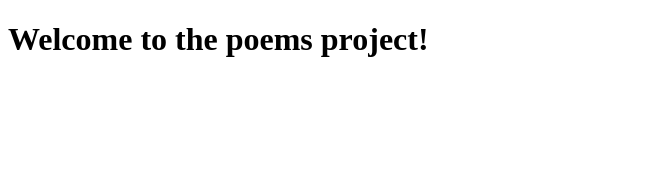
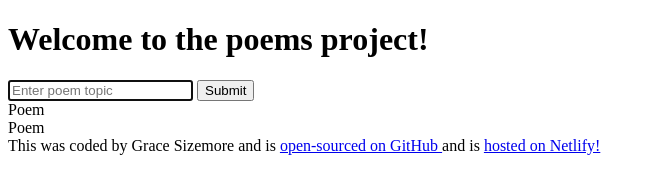
Before and after one commit to gracesize/poems-project, a plain HTML site: page index.html in a window 1280 px wide. Shown: the whole page, without its empty margins (0-654 px from the left). Drawn offline with Linux system fonts and the light colour scheme; files that its build step writes are made by us from their sources; files whose address does not match are found by name.

Commit message:
removed css and added html structure

```diff
--- a/index.html
+++ b/index.html
@@ -1,12 +1,30 @@
 <!DOCTYPE html>
+<html lang="en">
 <head>
     <link rel="stylesheet" href="src/style.css" />
+    <meta charset="UTF-8" />
+    <meta name="viewport" content="width=device-width, initial-scale=1.0" />
     <title>
-        AI Poems
+        AI Poem Generator
     </title>
 </head>
 <body>
+    <header>
     <h1>Welcome to the poems project!</h1>
+    </header>
+    <main>
+        <form><input type="text" placeholder="Enter poem topic" autofocus required autocomplete="off" />
+            <input type="submit" />
+        </form>
+        <div>
+            Poem
+            <br />
+            Poem
+        </div>
+    </main>
+    <footer>
+        This was coded by Grace Sizemore and is <a href="https://github.com/gracesize/poems-project" target="_blank">open-sourced on GitHub </a> and is <a href="https://grace-poem-project.netlify.app/" target="_blank"> hosted on Netlify! </a>
+    </footer>
     <script src="src/index.js"></script>
 </body>
 </html>
```
